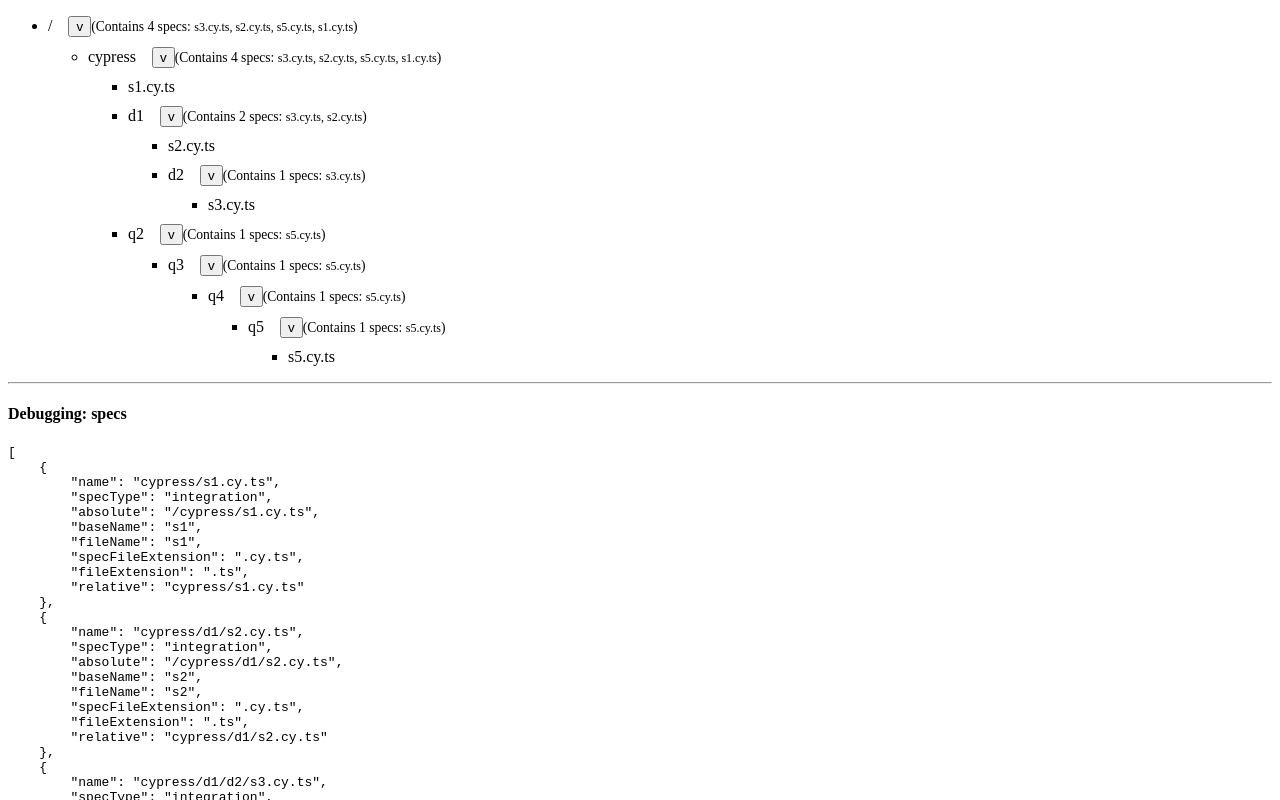
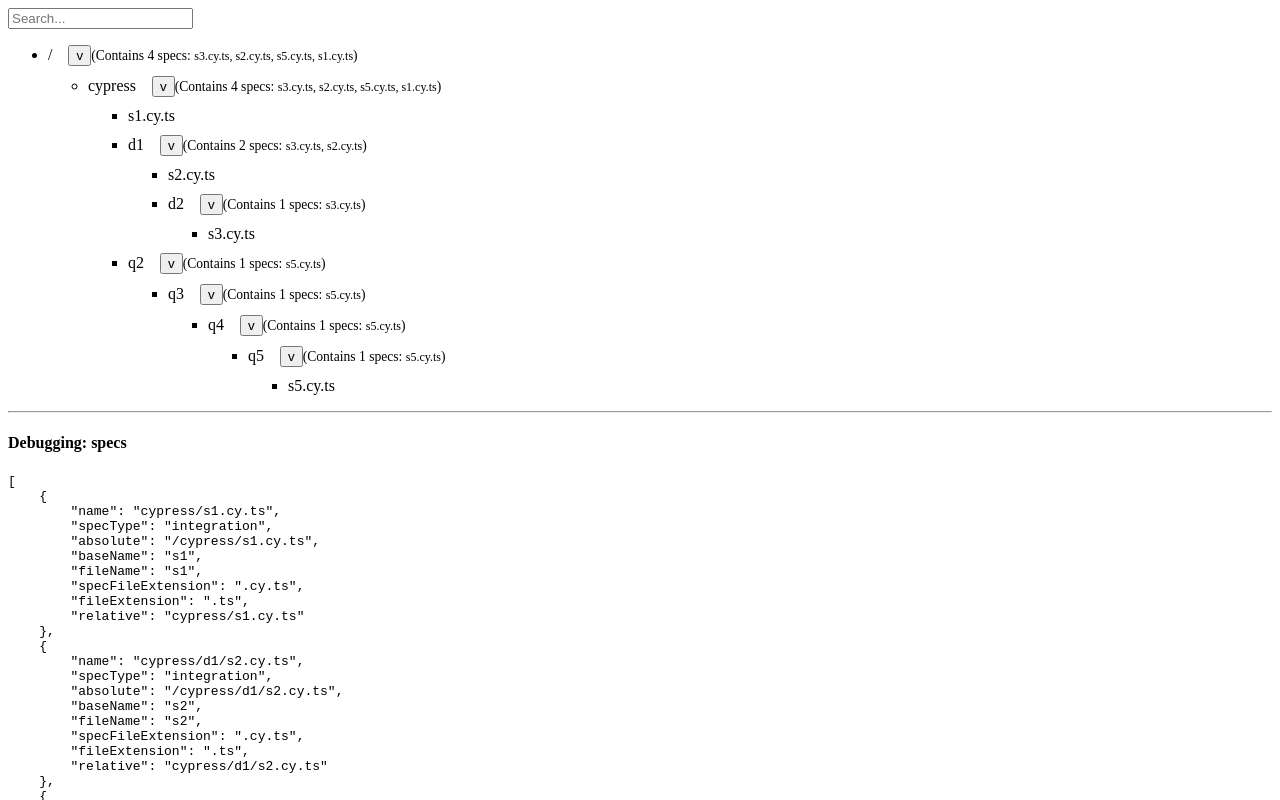
Before and after one commit to lmiller1990/spec-tree-data-structure, a Vue app: page / in a window 1280 px wide. Shown: the top 800 px of the page. Built offline with nearby package versions, Linux system fonts and the light colour scheme.

Commit message:
add search and build

```diff
--- a/src/App.tsx
+++ b/src/App.tsx
@@ -91,6 +91,7 @@ export const App = defineComponent({
           [...opts.collapsedDirs.values()].filter((x) => x !== node.relative)
         );
       } else {
+        // add
         opts.collapsedDirs = new Set([
           ...opts.collapsedDirs.values(),
           node.relative,
@@ -99,11 +100,18 @@ export const App = defineComponent({
     };
 
     const tree = computed(() => {
-      return deriveSpecTree(specs, { collapsedDirs: opts.collapsedDirs });
+      return deriveSpecTree(specs, opts);
     });
 
     return () => (
       <>
+        <input
+          value={opts.search}
+          placeholder="Search..."
+          onInput={(event) =>
+            (opts.search = (event.currentTarget as HTMLInputElement).value)
+          }
+        />
         <ul>
           <Directory node={tree.value.root} handleCollapse={handleCollapse} />
         </ul>
```
Also changed, not shown: 4 other files (tests, documents, lock files or other folders).
